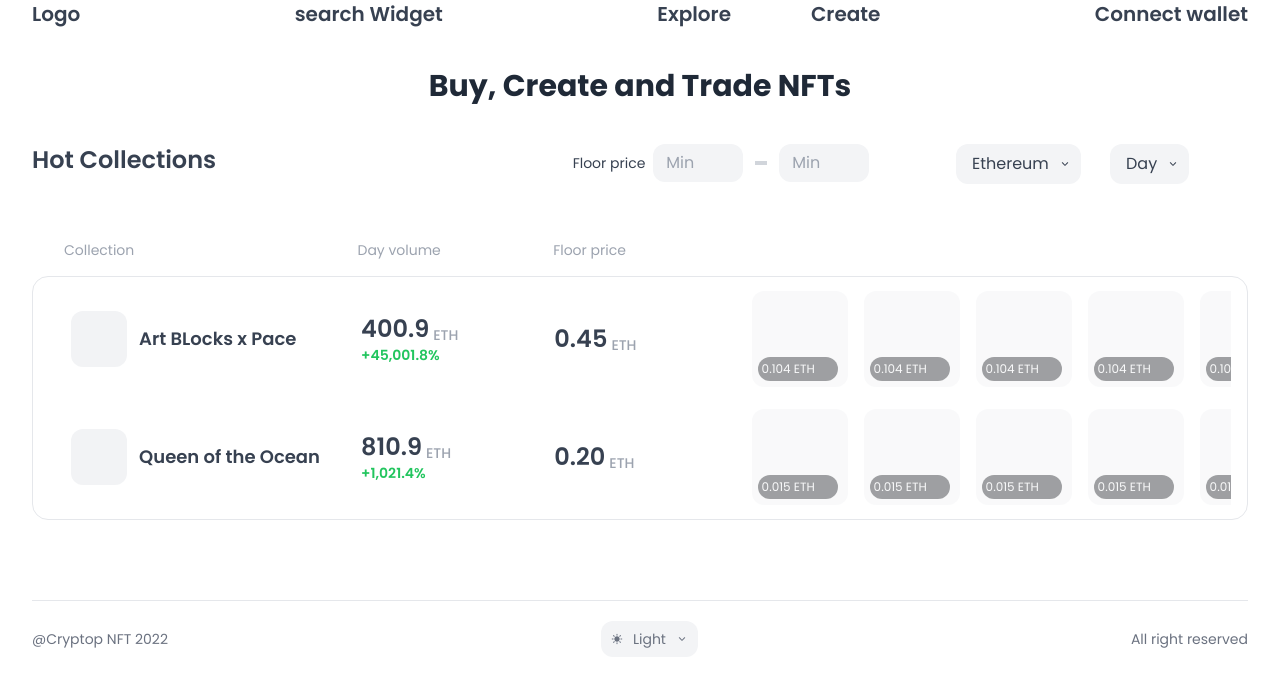
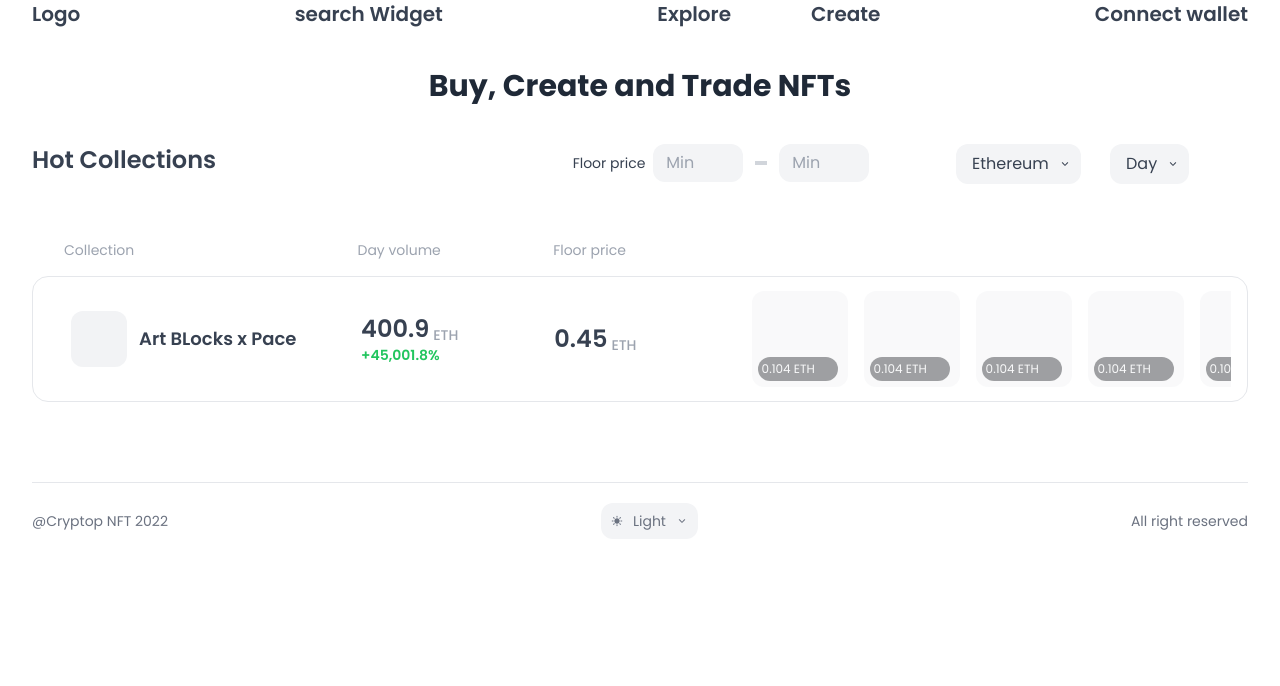
Before and after one commit to Maccbrainy/nft-marketplace, a Vue app in the folder client/: page / in a window 1280 px wide. Shown: the top 686 px of the page. Built offline with nearby package versions, Linux system fonts and the light colour scheme.

Commit message:
Route: Collection page route created and added

```diff
--- a/client/src/components/ShowTable.vue
+++ b/client/src/components/ShowTable.vue
@@ -1,5 +1,6 @@
 <script setup lang="ts">
 import { ref } from "vue";
+import { RouterLink } from "vue-router";
 // import { EthereumIcon } from "@/components/icons";
 import { ButtonDropdown, ButtonTextInput } from "@/components/buttonui";
 const blockChainNetworks = [
@@ -105,17 +106,26 @@ const changeTimeDuration = (timeDuration: { id: string }) => {
           <div
             class="relative w-full h-auto overflow-hidden border dark:border-darkTheme-border rounded-2xl"
           >
-
+            <RouterLink
+              :to="{
+                name: 'CollectionPage',
+                params: {
+                  slug: 'Art BLocks x Pace',
+                },
+              }"
+            >
               <div
                 class="w-[99%] flex flex-row justify-start py-1 pl-8 pr-2.5 rounded-2xl dark:hover:bg-darkTheme-hover cursor-pointer mx-auto my-1.5"
               >
                 <div class="w-3/12 flex items-center">
                   <div
                     class="animate-pulse h-14 w-14 min-w-[56px] rounded-xl bg-gray-200"
-                 title="Contract address"></div>
+                    title="Contract address"
+                  ></div>
                   <div
                     class="text-lg font-semibold pr-2 pl-3"
-                  title="Art BLocks x Pace">
+                    title="Art BLocks x Pace"
+                  >
                     Art BLocks x Pace
                   </div>
                 </div>
@@ -199,103 +209,7 @@ const changeTimeDuration = (timeDuration: { id: string }) => {
                   </div>
                 </div>
               </div>
-
-
-            <div
-              class="w-[99%] flex flex-row justify-start py-1 pl-8 pr-2.5 rounded-2xl dark:hover:bg-darkTheme-hover cursor-pointer mx-auto my-1.5"
-            >
-              <div class="w-3/12 flex items-center">
-                <div
-                  class="animate-pulse h-14 w-14 min-w-[56px] rounded-xl bg-gray-200"
-                 title="Contract address"></div>
-                <div
-                  class="text-lg font-semibold pr-2 pl-3"
-                  title="Art BLocks x Pace">
-                  Queen of the Ocean
-                </div>
-              </div>
-              <div class="w-2/12 flex flex-col my-auto" title="810.9 ETH">
-                <div class="flex items-center">
-                  <div class="flex items-end">
-                    <span class="text-2xl font-semibold">810.9</span>
-                    <span class="px-1 text-gray-400 text-sm font-medium"
-                      >ETH</span
-                    >
-                  </div>
-                </div>
-                <span class="text-green-500 text-sm font-semibold"
-                  >+1,021.4%</span
-                >
-              </div>
-              <div class="w-2/12 flex items-center" title="0.20 ETH">
-                <div class="flex items-end">
-                  <span class="font-semibold text-2xl">0.20</span>
-                  <span class="px-1 text-gray-400 text-sm font-medium"
-                    >ETH</span
-                  >
-                </div>
-              </div>
-              <div class="relative w-5/12 overflow-hidden">
-                <div class="flex flex-row space-x-4 items-center p-1">
-                  <div
-                    class="animate-pulse relative w-24 h-24 min-w-[96px] rounded-xl bg-gray-100 hover:ring hover:ring-offset-0 hover:ring-gray-200 hover:transition-all"
-                  >
-                    <div
-                      class="absolute bg-darkTheme-bgx rounded-xl w-10/12 h-auto text-gray-100 text-xs p-1 left-1.5 bottom-1.5 whitespace-nowrap"
-                    >
-                      0.015 ETH
-                    </div>
-                  </div>
-                  <div
-                    class="animate-pulse relative w-24 h-24 min-w-[96px] rounded-xl bg-gray-100 hover:ring hover:ring-offset-0 hover:ring-gray-200 hover:transition-all"
-                  >
-                    <div
-                      class="absolute bg-darkTheme-bgx rounded-xl w-10/12 h-auto text-gray-100 text-xs p-1 left-1.5 bottom-1.5 whitespace-nowrap"
-                    >
-                      0.015 ETH
-                    </div>
-                  </div>
-                  <div
-                    class="animate-pulse relative w-24 h-24 min-w-[96px] rounded-xl bg-gray-100 hover:ring hover:ring-offset-0 hover:ring-gray-200 hover:transition-all"
-                  >
-                    <div
-                      class="absolute bg-darkTheme-bgx rounded-xl w-10/12 h-auto text-gray-100 text-xs p-1 left-1.5 bottom-1.5 whitespace-nowrap"
-                    >
-                      0.015 ETH
-                    </div>
-                  </div>
-                  <div
-                    class="animate-pulse relative w-24 h-24 min-w-[96px] rounded-xl bg-gray-100 hover:ring hover:ring-offset-0 hover:ring-gray-200 hover:transition-all"
-                  >
-                    <div
-                      class="absolute bg-darkTheme-bgx rounded-xl w-10/12 h-auto text-gray-100 text-xs p-1 left-1.5 bottom-1.5 whitespace-nowrap"
-                    >
-                      0.015 ETH
-                    </div>
-                  </div>
-                  <div
-                    class="animate-pulse relative w-24 h-24 min-w-[96px] rounded-xl bg-gray-100 hover:ring hover:ring-offset-0 hover:ring-gray-200 hover:transition-all"
-                  >
-                    <div
-                      class="absolute bg-darkTheme-bgx rounded-xl w-10/12 h-auto text-gray-100 text-xs p-1 left-1.5 bottom-1.5 whitespace-nowrap"
-                    >
-                      0.015 ETH
-                    </div>
-                  </div>
-                  <div
-                    class="animate-pulse relative w-24 h-24 min-w-[96px] rounded-xl bg-gray-100 hover:ring hover:ring-offset-0 hover:ring-gray-200 hover:transition-all"
-                  >
-                    <div
-                      class="absolute bg-darkTheme-bgx rounded-xl w-10/12 h-auto text-gray-100 text-xs p-1 left-1.5 bottom-1.5 whitespace-nowrap"
-                    >
-                      0.104 ETH
-                    </div>
-                  </div>
-                </div>
-              </div>
-            </div>
-
-
+            </RouterLink>
           </div>
         </div>
       </div>
--- /dev/null
+++ b/client/src/pages/TheCollectionPageView.vue
@@ -0,0 +1,5 @@
+<script setup lang="ts">
+</script>
+<template>
+  <div>{{ $route.params.slug }}</div>
+</template>
--- a/client/src/router/index.ts
+++ b/client/src/router/index.ts
@@ -1,5 +1,5 @@
 import { createRouter, createWebHistory } from "vue-router";
-import HomePageView from "../pages/TheHomePageView.vue";
+import TheHomePageView from "../pages/TheHomePageView.vue";
 
 const router = createRouter({
   history: createWebHistory(import.meta.env.BASE_URL),
@@ -7,9 +7,20 @@ const router = createRouter({
     {
       path: "/",
       name: "HomePage",
-      component: HomePageView,
+      component: TheHomePageView,
       meta: {
         title: "Cryptop NFT Market Place",
+      },
+    },
+    {
+      path: "/:slug",
+      name: "CollectionPage",
+      // route level code-splitting
+      // this generates a separate chunk (TheCollectionPageView.[hash].js) for this route
+      // which is lazy-loaded when the route is visited.
+      component: () => import("../pages/TheCollectionPageView.vue"),
+      meta: {
+        title: "Create Your NFT",
       },
     },
     {
```
Lines whose indentation alone changed are shown as unchanged.
